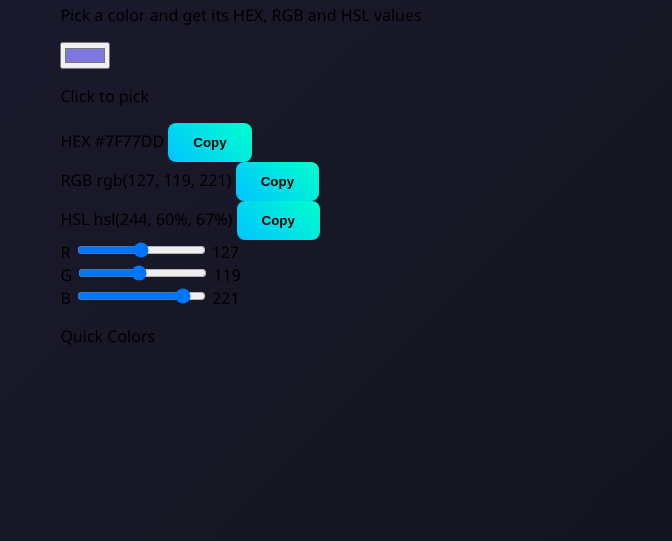
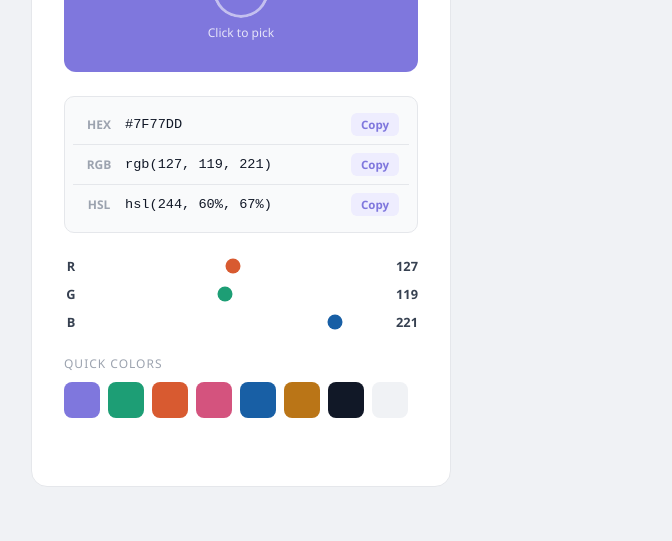
Before and after one commit to anmisha-dash/color-picker, a plain HTML site: page index.html in a window 1280 px wide. Shown: the part 259-800 px from the top of the page, without its empty margins (399-1071 px from the left). Drawn offline with Linux system fonts and the light colour scheme.

Commit message:
modified style.css

```diff
--- a/style.css
+++ b/style.css
@@ -1,99 +1,233 @@
-body {
+* {
   margin: 0;
   padding: 0;
-    font-family: 'Segoe UI', sans-serif;
-    height: 100vh;
-    display: flex;
-    justify-content: center;
-    align-items: center;
-
-    /* Animated gradient background */
-    background: linear-gradient(-45deg, #0f0f0f, #1a1a2e, #16213e, #0f3460);
-    background-size: 400% 400%;
-    animation: gradientBG 10s ease infinite;
+  box-sizing: border-box;
 }
 
-@keyframes gradientBG {
-    0% { background-position: 0% 50%; }
-    50% { background-position: 100% 50%; }
-    100% { background-position: 0% 50%; }
+body {
+  font-family: 'Segoe UI', sans-serif;
+  background: #f0f2f5;
+  min-height: 100vh;
+  display: flex;
+  align-items: center;
+  justify-content: center;
+  padding: 2rem;
 }
 
-.container {
+.page {
   text-align: center;
-    padding: 30px 40px;
-    border-radius: 20px;
-
-    /* Glass effect */
-    background: rgba(255, 255, 255, 0.08);
-    backdrop-filter: blur(15px);
-
-    box-shadow: 0 8px 32px rgba(0,0,0,0.5);
-    color: white;
-    transition: 0.3s;
+  width: 100%;
 }
 
-.container:hover {
-    transform: scale(1.02);
+.heading {
+  font-size: 2rem;
+  font-weight: 700;
+  color: #111827;
+  margin-bottom: 0.5rem;
 }
 
-h1 {
-    margin-bottom: 20px;
-    letter-spacing: 1px;
+.subheading {
+  font-size: 0.95rem;
+  color: #6b7280;
+  margin-bottom: 2rem;
 }
 
-#colorPicker {
-    width: 120px;
-    height: 60px;
-    border: none;
-    cursor: pointer;
-    border-radius: 10px;
-    margin-bottom: 20px;
+.card {
+  background: #ffffff;
+  border: 1px solid #e5e7eb;
+  border-radius: 16px;
+  padding: 2rem;
+  max-width: 420px;
+  margin: 0 auto;
 }
 
-/* Color preview box */
-.color-box {
-    margin: 20px auto;
-    width: 220px;
-    height: 120px;
-    border-radius: 15px;
-
+/* preview */
+.preview-box {
+  width: 100%;
+  height: 140px;
+  border-radius: 12px;
+  background: #7F77DD;
   display: flex;
+  align-items: center;
   justify-content: center;
-    align-items: center;
-
-    background: #ffffff;
-    transition: 0.3s;
-
-    /* glow effect */
-    box-shadow: 0 0 20px rgba(255,255,255,0.2);
+  margin-bottom: 1.5rem;
+  transition: background 0.2s ease;
+  cursor: pointer;
+  position: relative;
 }
 
-.color-box:hover {
-    box-shadow: 0 0 30px rgba(0,255,255,0.6);
+.preview-inner {
+  display: flex;
+  flex-direction: column;
+  align-items: center;
+  gap: 6px;
 }
 
-#colorCode {
-    font-weight: bold;
-    font-size: 18px;
-    color: black;
+#colorInput {
+  width: 56px;
+  height: 56px;
+  border: none;
+  border-radius: 50%;
+  cursor: pointer;
+  background: none;
+  padding: 0;
+  opacity: 0.9;
 }
 
-/* Button styling */
-button {
-    padding: 12px 25px;
+#colorInput::-webkit-color-swatch-wrapper {
+  padding: 0;
+  border-radius: 50%;
+}
+
+#colorInput::-webkit-color-swatch {
+  border: 3px solid rgba(255,255,255,0.6);
+  border-radius: 50%;
+}
+
+.preview-label {
+  font-size: 0.75rem;
+  color: rgba(255,255,255,0.8);
+  font-weight: 500;
+}
+
+/* values */
+.values {
+  background: #f9fafb;
+  border: 1px solid #e5e7eb;
+  border-radius: 10px;
+  padding: 0.5rem;
+  margin-bottom: 1.5rem;
+}
+
+.value-row {
+  display: flex;
+  align-items: center;
+  gap: 10px;
+  padding: 8px 10px;
+  border-bottom: 1px solid #e5e7eb;
+}
+
+.value-row:last-child {
+  border-bottom: none;
+}
+
+.value-label {
+  font-size: 0.75rem;
+  font-weight: 600;
+  color: #9ca3af;
+  width: 32px;
+  text-transform: uppercase;
+}
+
+.value-text {
+  flex: 1;
+  font-size: 0.85rem;
+  color: #111827;
+  font-family: monospace;
+  text-align: left;
+}
+
+.copy-btn {
+  font-size: 0.72rem;
+  font-weight: 600;
+  color: #7F77DD;
+  background: #EEEDFE;
   border: none;
+  border-radius: 6px;
+  padding: 4px 10px;
+  cursor: pointer;
+  transition: background 0.2s;
+  font-family: 'Segoe UI', sans-serif;
+}
+
+.copy-btn:hover {
+  background: #AFA9EC;
+  color: #ffffff;
+}
+
+/* sliders */
+.sliders {
+  display: flex;
+  flex-direction: column;
+  gap: 10px;
+  margin-bottom: 1.5rem;
+}
+
+.slider-row {
+  display: flex;
+  align-items: center;
+  gap: 10px;
+}
+
+.slider-label {
+  font-size: 0.8rem;
+  font-weight: 600;
+  color: #374151;
+  width: 14px;
+}
+
+.slider {
+  flex: 1;
+  height: 6px;
+  border-radius: 4px;
+  outline: none;
+  cursor: pointer;
+  appearance: none;
+  border: none;
+}
+
+.red-slider   { accent-color: #D85A30; }
+.green-slider { accent-color: #1D9E75; }
+.blue-slider  { accent-color: #185FA5; }
+
+.slider-val {
+  font-size: 0.8rem;
+  color: #374151;
+  font-weight: 600;
+  width: 28px;
+  text-align: right;
+}
+
+/* palette */
+.palette-section {
+  text-align: left;
+  margin-bottom: 1rem;
+}
+
+.palette-label {
+  font-size: 0.75rem;
+  font-weight: 500;
+  color: #9ca3af;
+  text-transform: uppercase;
+  letter-spacing: 1px;
+  margin-bottom: 10px;
+}
+
+.palette {
+  display: flex;
+  gap: 8px;
+  flex-wrap: wrap;
+}
+
+.swatch {
+  width: 36px;
+  height: 36px;
   border-radius: 8px;
   cursor: pointer;
-    font-weight: bold;
-
-    background: linear-gradient(45deg, #00c3ff, #00ffcc);
-    color: black;
-
-    transition: 0.3s;
+  border: 2px solid transparent;
+  transition: transform 0.2s, border-color 0.2s;
 }
 
-button:hover {
-    transform: translateY(-2px);
-    box-shadow: 0 5px 15px rgba(0,255,255,0.4);
+.swatch:hover {
+  transform: scale(1.15);
+  border-color: #111827;
 }
+
+/* toast */
+.toast {
+  font-size: 0.8rem;
+  color: #1D9E75;
+  font-weight: 500;
+  min-height: 20px;
+  transition: opacity 0.3s;
+}
```
Lines whose indentation alone changed are shown as unchanged.
